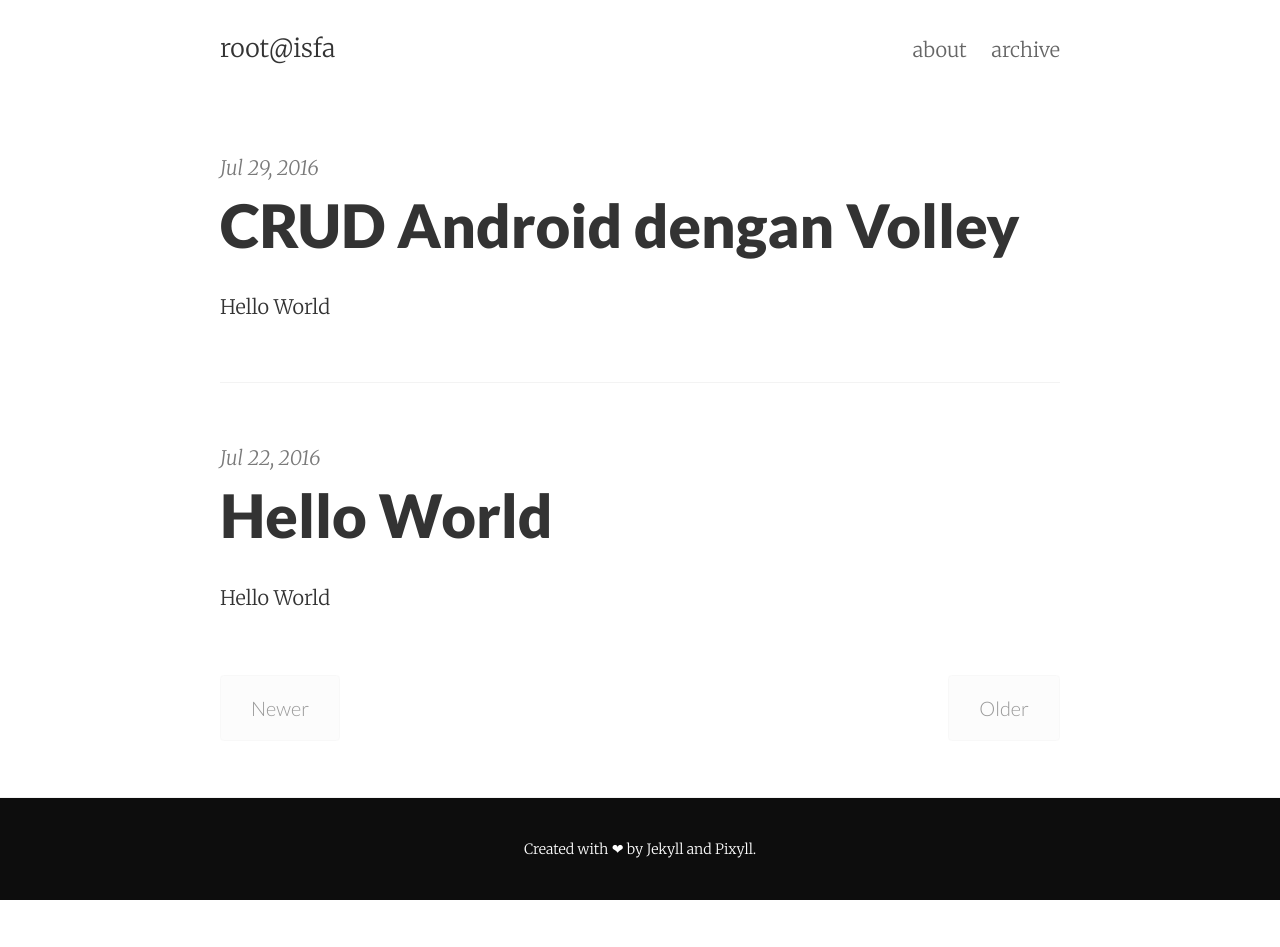
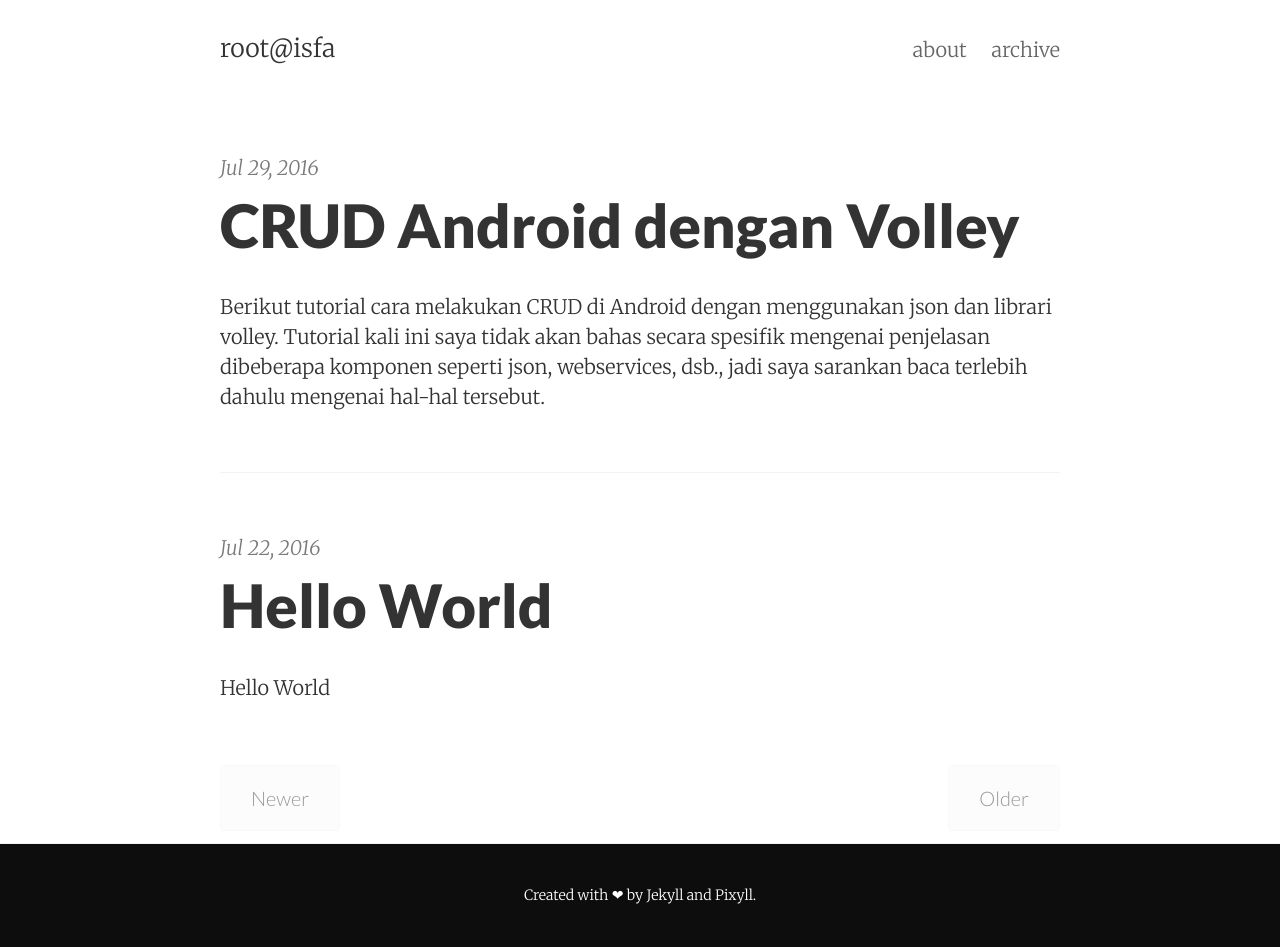
Before and after one commit to isfaaghyth/isfaaghythh.github.io, a Jekyll site: the page built from index.html, in a window 1280 px wide. Built offline with Jekyll 4.4.1, drawn with Linux system fonts in a browser that asks for light colours; the list of posts is cut into pages by our own code; before the commit the page ends 900 px from its top, so only the background shows below that.

Commit message:
Update 2016-07-29-crud-android-volley.md

```diff
--- a/_posts/2016-07-29-crud-android-volley.md
+++ b/_posts/2016-07-29-crud-android-volley.md
@@ -2,12 +2,14 @@
 layout:     post
 title:      CRUD Android dengan Volley
 date:       2016-07-29 22:46:00
-summary:    Hello World
+summary:    Berikut tutorial cara melakukan CRUD di Android dengan menggunakan json dan librari volley. Tutorial kali ini saya tidak akan bahas secara spesifik mengenai penjelasan dibeberapa komponen seperti json, webservices, dsb., jadi saya sarankan baca terlebih dahulu mengenai hal-hal tersebut.
 categories: Android
 ---
 
-Berikut tutorial cara melakukan CRUD di Android dengan menggunakan json dan librari volley. Tutorial kali ini saya tidak akan bahas secara spesifik untuk penjelasan dibeberapa komponen, silahkan gugel terlebih dahulu mengenai "Apa itu json?", "Apa itu volley?", dsb.
+Berikut tutorial cara melakukan CRUD di Android dengan menggunakan json dan librari volley. Tutorial kali ini saya tidak akan bahas secara spesifik mengenai penjelasan dibeberapa komponen seperti json, webservices, dsb., jadi saya sarankan baca terlebih dahulu mengenai hal-hal tersebut. Sebelum develop, hal yang biasa saya lakukan terlebih dahulu yaitu membuat rancangan seperti arsitektur database, mockup aplikasi, dan sebagainya.
 
-![desk](https://cloud.githubusercontent.com/assets/1424573/3378137/abac6d7c-fbe6-11e3-8e09-55745b6a8176.png)
+Untuk arsitektur databasenya, seperti ini:
+![desk](https://s19.postimg.org/tuv3a032r/image.jpg)
 
-_![desk](https://cloud.githubusercontent.com/assets/1424573/3378137/abac6d7c-fbe6-11e3-8e09-55745b6a8176.png)_
+Dan kurang lebih tampilannya akan seperti ini (ini hanya mockup, ~nanti di tutorial selanjutnya saya akan share cara membuat mockup di design editor~):
+![desk](https://s19.postimg.org/mg5rhmh77/image.jpg)
```
